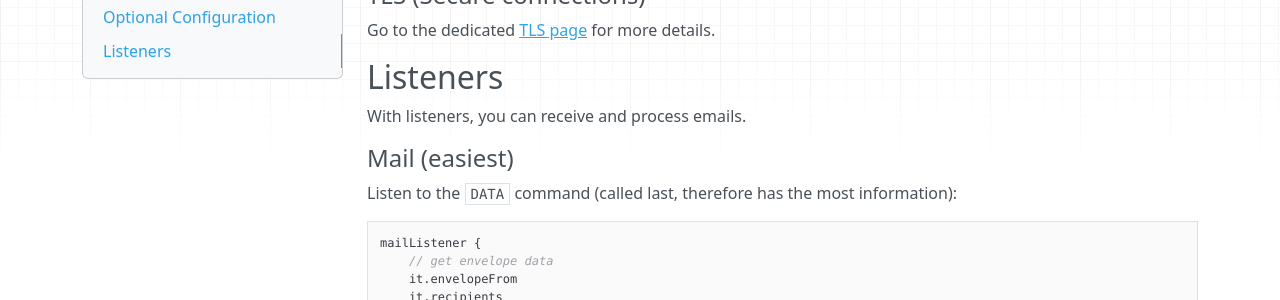
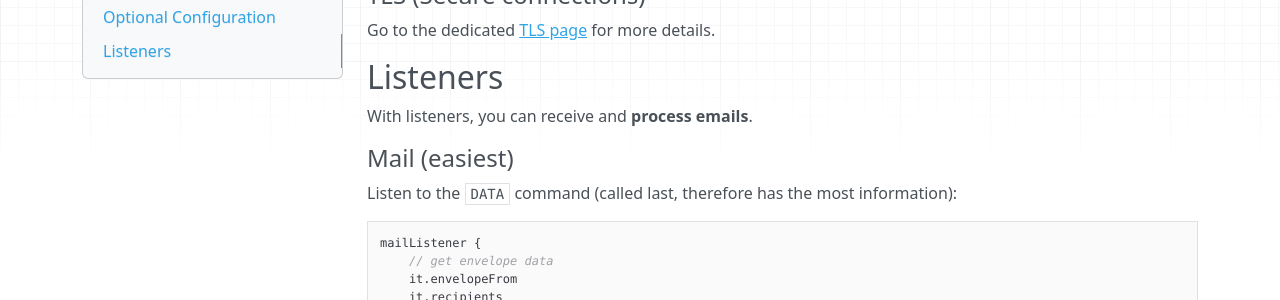
Before and after one commit to jakobkmar/SimpleKotlinMail, an MkDocs documentation site: the page built from guide/docs/server.md, in a window 1280 px wide and 900 px high, scrolled down 1142 px. Shown: the part 155-455 px from the top of the window. Built offline with MkDocs 1.6.1, drawn with Linux system fonts in a browser that asks for light colours; nearby versions of some CDN libraries.

```diff
--- a/guide/docs/server.md
+++ b/guide/docs/server.md
@@ -63,7 +63,7 @@ Go to the dedicated [TLS page](tls.md) for more details.
 
 ## Listeners
 
-With listeners, you can receive and process emails.
+With listeners, you can receive and **process emails**.
 
 #### Mail (easiest)
 
```
